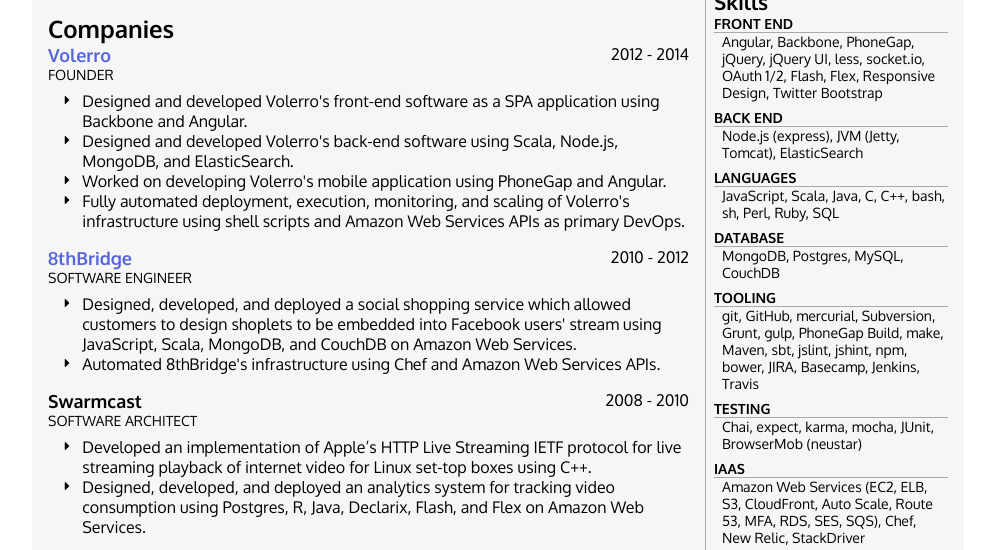
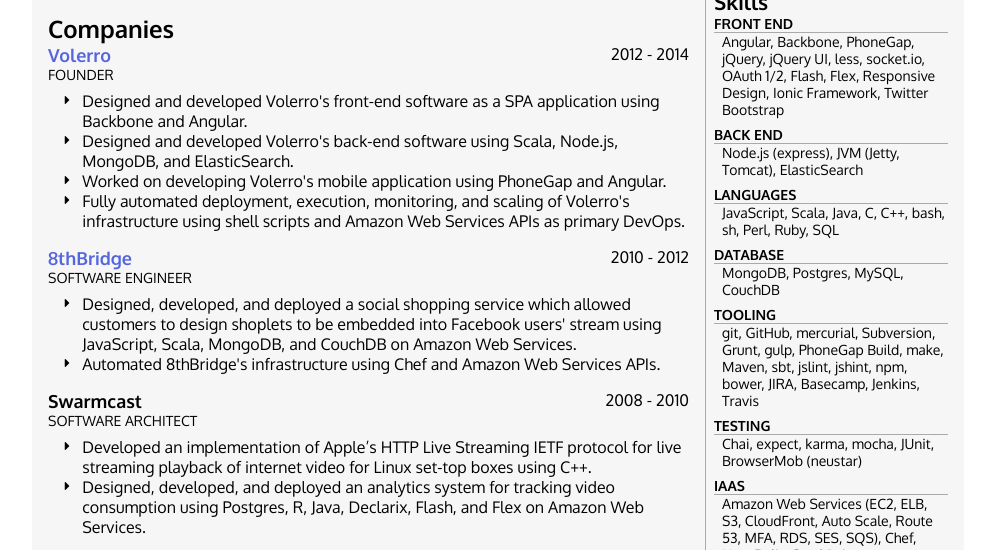
Before and after one commit to dimensia/thalmrast, a plain HTML site: page resume.html in a window 1280 px wide. Shown: the part 216-766 px from the top of the page, without its empty margins (142-1137 px from the left). Drawn offline with Linux system fonts and the light colour scheme.

Commit message:
added pdf

```diff
--- a/resume.html
+++ b/resume.html
@@ -58,6 +58,7 @@
      OAuth 1/2,
      Flash, Flex,
      Responsive Design,
+     Ionic Framework,
      Twitter Bootstrap
     </div>
 
```
